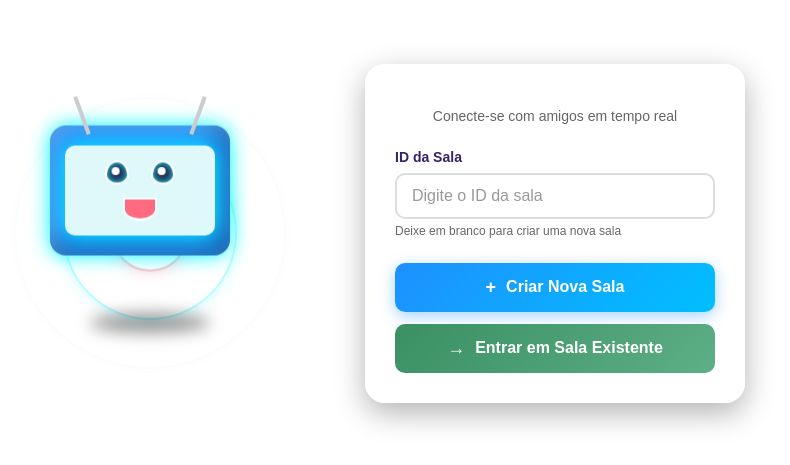
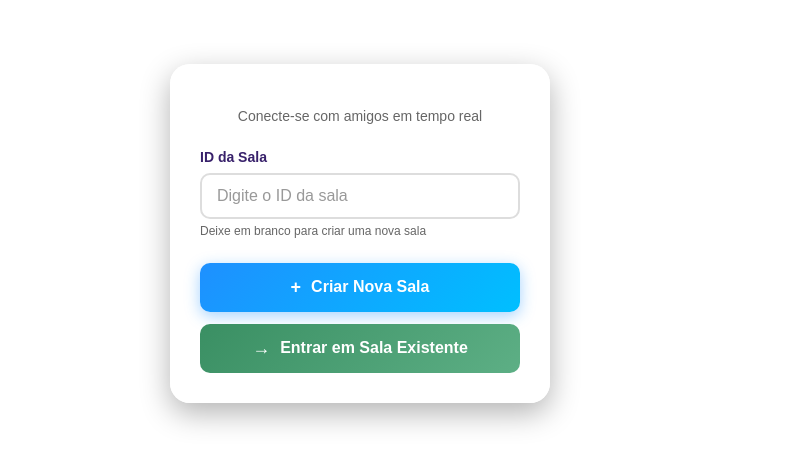
Before and after one commit to GlauberViniciusCB/trabalho-mobile, a website built with Vite: page inicio.html in a window 1280 px wide. Shown: the part 167-632 px from the top of the page, without its empty margins (280-1070 px from the left). Built offline with nearby package versions, Linux system fonts and the light colour scheme.

Commit message:
remove: logo da pagina inicial

```diff
--- a/inicio.html
+++ b/inicio.html
@@ -11,7 +11,7 @@
 
 <div class="main-container">
   <!-- Container da TV animada -->
-  <div class="tv-container">
+  <div class="tv-container hidden">
     <!-- Ondas de som -->
     <div class="sound-waves-container">
       <div class="sound-wave wave-1"></div>
--- a/src/inicio.css
+++ b/src/inicio.css
@@ -381,3 +381,7 @@ body {
     max-width: 320px;
   }
 }
+
+.hidden {
+  display: none;
+}
```
Also changed, not shown: src/style.css (+4 -4 lines).
